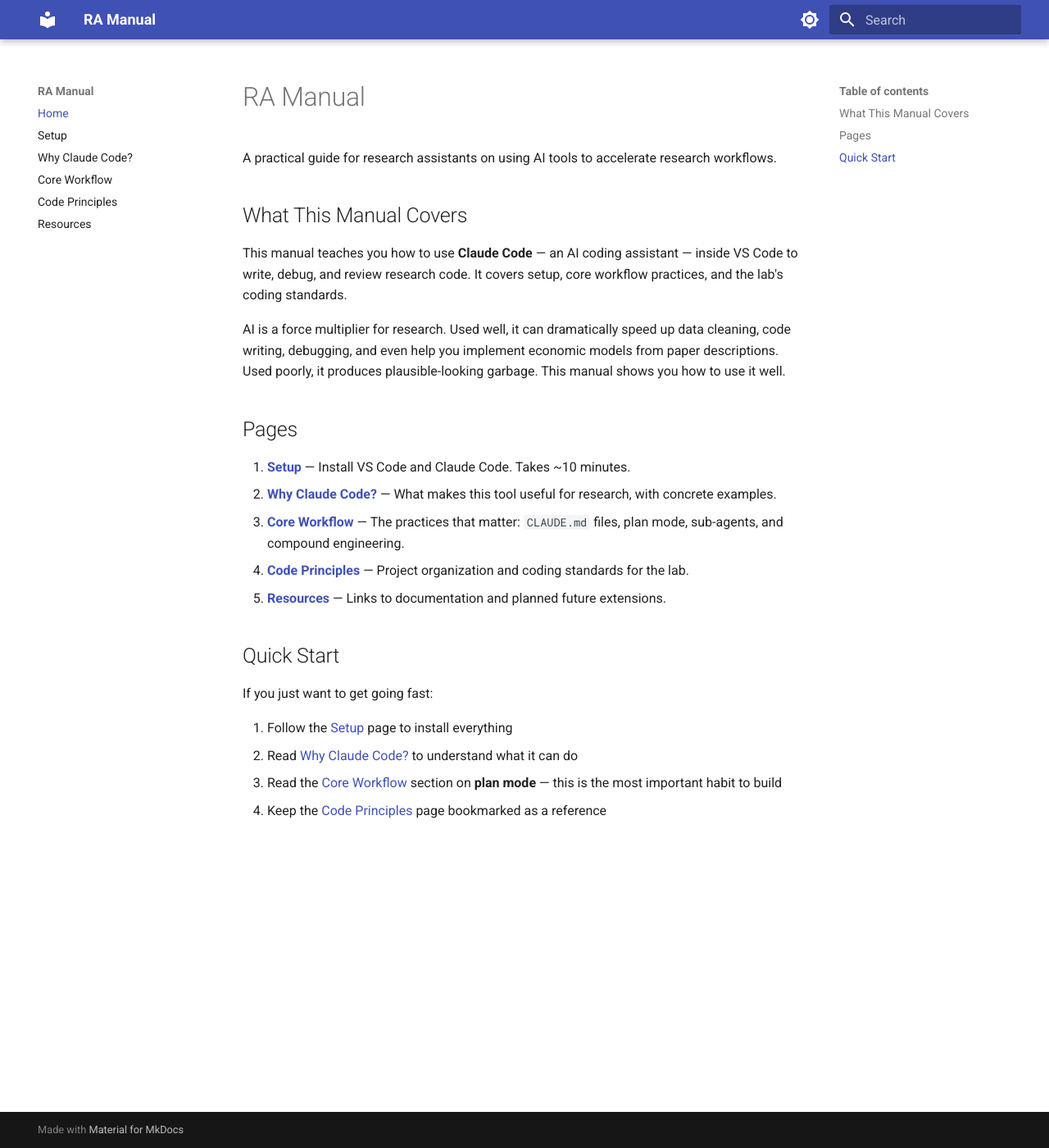
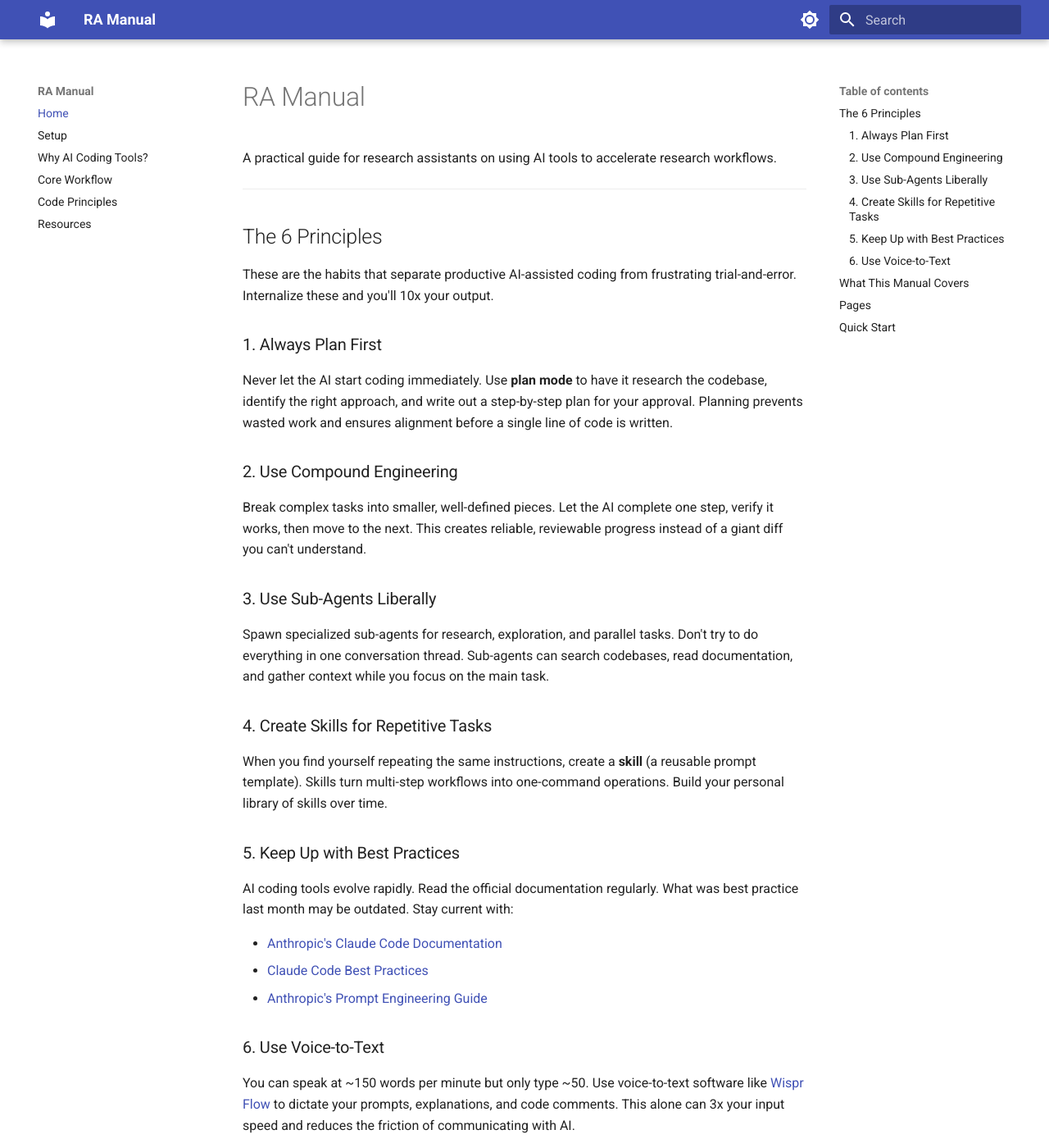
Before and after one commit to longjohnnicholas/ra-manual, an MkDocs documentation site: the page built from docs/index.md, in a window 1280 px wide and 1400 px high. Shown: the whole window at 82% size. Built offline with MkDocs 1.6.1 and Material for MkDocs 9.7.7, drawn with Linux system fonts in a browser that asks for light colours; some of the changed text lies outside the part shown.

Commit message:
Reframe around 6 core principles for AI-assisted coding
- Landing page now leads with the 6 principles
- Added voice-to-text (Wispr Flow) as principle #6
- Made content more tool-agnostic (not just Claude Code)
- Added links to Anthropic documentation
- Fixed site_url for correct GitHub username

Co-Authored-By: Claude Opus 4.5 <noreply@anthropic.com>

```diff
--- a/docs/index.md
+++ b/docs/index.md
@@ -2,25 +2,59 @@
 
 A practical guide for research assistants on using AI tools to accelerate research workflows.
 
+---
+
+## The 6 Principles
+
+These are the habits that separate productive AI-assisted coding from frustrating trial-and-error. Internalize these and you'll 10x your output.
+
+### 1. Always Plan First
+
+Never let the AI start coding immediately. Use **plan mode** to have it research the codebase, identify the right approach, and write out a step-by-step plan for your approval. Planning prevents wasted work and ensures alignment before a single line of code is written.
+
+### 2. Use Compound Engineering
+
+Break complex tasks into smaller, well-defined pieces. Let the AI complete one step, verify it works, then move to the next. This creates reliable, reviewable progress instead of a giant diff you can't understand.
+
+### 3. Use Sub-Agents Liberally
+
+Spawn specialized sub-agents for research, exploration, and parallel tasks. Don't try to do everything in one conversation thread. Sub-agents can search codebases, read documentation, and gather context while you focus on the main task.
+
+### 4. Create Skills for Repetitive Tasks
+
+When you find yourself repeating the same instructions, create a **skill** (a reusable prompt template). Skills turn multi-step workflows into one-command operations. Build your personal library of skills over time.
+
+### 5. Keep Up with Best Practices
+
+AI coding tools evolve rapidly. Read the official documentation regularly. What was best practice last month may be outdated. Stay current with:
+
+- [Anthropic's Claude Code Documentation](https://docs.anthropic.com/en/docs/claude-code)
+- [Claude Code Best Practices](https://docs.anthropic.com/en/docs/claude-code/best-practices)
+- [Anthropic's Prompt Engineering Guide](https://docs.anthropic.com/en/docs/build-with-claude/prompt-engineering/overview)
+
+### 6. Use Voice-to-Text
+
+You can speak at ~150 words per minute but only type ~50. Use voice-to-text software like [Wispr Flow](https://www.wispr.ai/) to dictate your prompts, explanations, and code comments. This alone can 3x your input speed and reduces the friction of communicating with AI.
+
+---
+
 ## What This Manual Covers
 
-This manual teaches you how to use **Claude Code** — an AI coding assistant — inside VS Code to write, debug, and review research code. It covers setup, core workflow practices, and the lab's coding standards.
+This manual teaches you how to work effectively with AI coding assistants. We use **Claude Code in VS Code** as our primary example, but the principles apply broadly — whether you're using ChatGPT, Cursor, Copilot, or other tools.
 
-AI is a force multiplier for research. Used well, it can dramatically speed up data cleaning, code writing, debugging, and even help you implement economic models from paper descriptions. Used poorly, it produces plausible-looking garbage. This manual shows you how to use it well.
+AI is a force multiplier for research. Used well, it dramatically speeds up data cleaning, code writing, debugging, and even helps implement economic models from paper descriptions. Used poorly, it produces plausible-looking garbage. This manual shows you how to use it well.
 
 ## Pages
 
-1. **[Setup](01-setup.md)** — Install VS Code and Claude Code. Takes ~10 minutes.
-2. **[Why Claude Code?](02-why-claude-code.md)** — What makes this tool useful for research, with concrete examples.
-3. **[Core Workflow](03-workflow.md)** — The practices that matter: `CLAUDE.md` files, plan mode, sub-agents, and compound engineering.
-4. **[Code Principles](04-code-principles.md)** — Project organization and coding standards for the lab.
-5. **[Resources](05-resources.md)** — Links to documentation and planned future extensions.
+1. **[Setup](01-setup.md)** — Install VS Code and Claude Code
+2. **[Why AI Coding Tools?](02-why-claude-code.md)** — What makes these tools useful for research, with concrete examples
+3. **[Core Workflow](03-workflow.md)** — Plan mode, sub-agents, compound engineering in practice
+4. **[Code Principles](04-code-principles.md)** — Project organization and coding standards
+5. **[Resources](05-resources.md)** — Links to documentation and further reading
 
 ## Quick Start
 
-If you just want to get going fast:
-
-1. Follow the [Setup](01-setup.md) page to install everything
-2. Read [Why Claude Code?](02-why-claude-code.md) to understand what it can do
-3. Read the [Core Workflow](03-workflow.md) section on **plan mode** — this is the most important habit to build
-4. Keep the [Code Principles](04-code-principles.md) page bookmarked as a reference
+1. Follow [Setup](01-setup.md) to install everything
+2. Read the **6 Principles** above — this is the most important part
+3. Work through [Core Workflow](03-workflow.md) to see the principles in action
+4. Keep [Code Principles](04-code-principles.md) bookmarked as a reference
--- a/mkdocs.yml
+++ b/mkdocs.yml
@@ -1,6 +1,6 @@
 site_name: RA Manual
 site_description: A guide for research assistants on using AI in research workflows
-site_url: https://ntsivanidis.github.io/ra-manual/
+site_url: https://longjohnnicholas.github.io/ra-manual/
 
 theme:
   name: material
@@ -27,7 +27,7 @@ theme:
 nav:
   - Home: index.md
   - Setup: 01-setup.md
-  - Why Claude Code?: 02-why-claude-code.md
+  - Why AI Coding Tools?: 02-why-claude-code.md
   - Core Workflow: 03-workflow.md
   - Code Principles: 04-code-principles.md
   - Resources: 05-resources.md
```
Also changed, not shown: docs/02-why-claude-code.md (+4 -2 lines).
